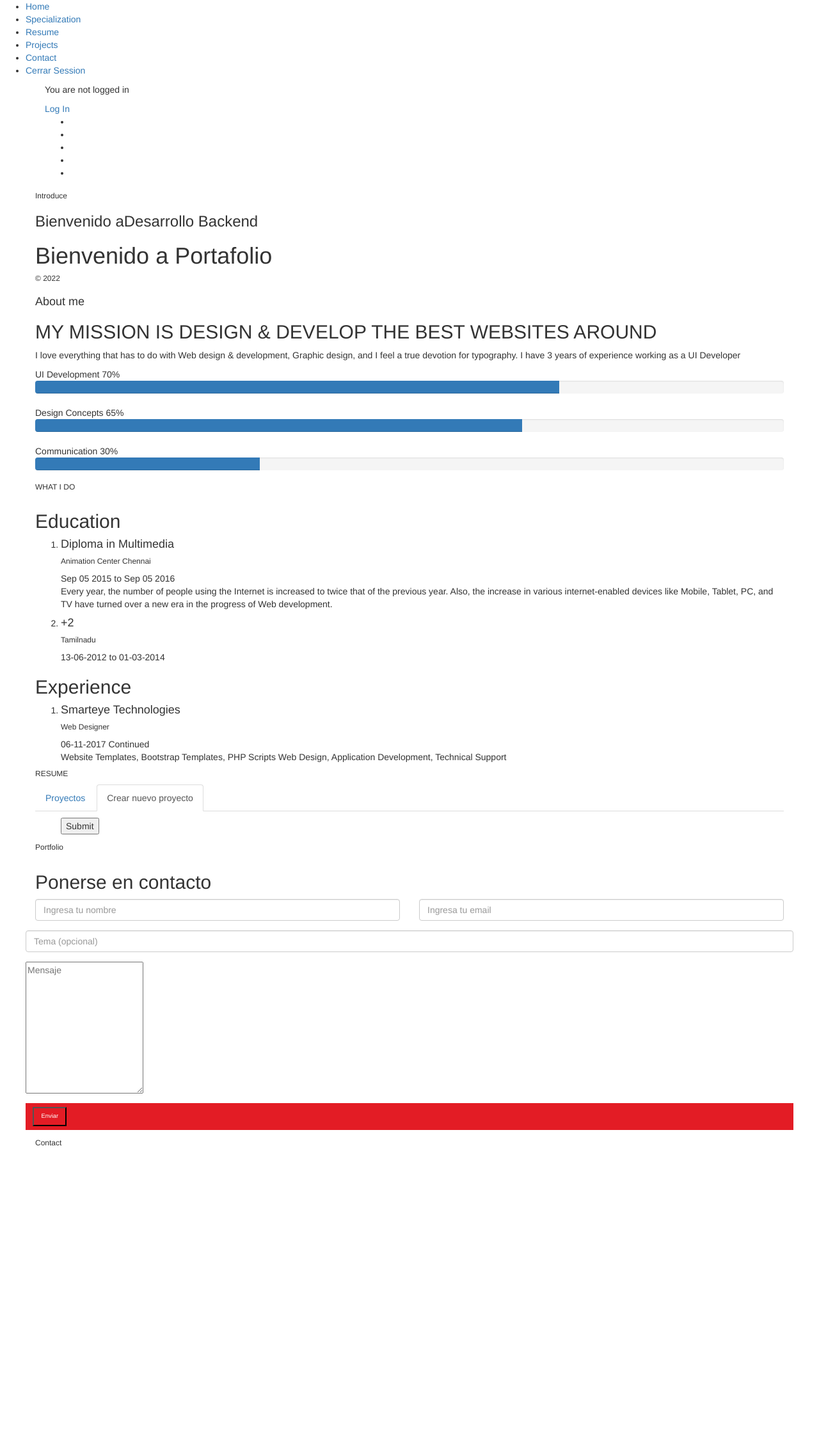
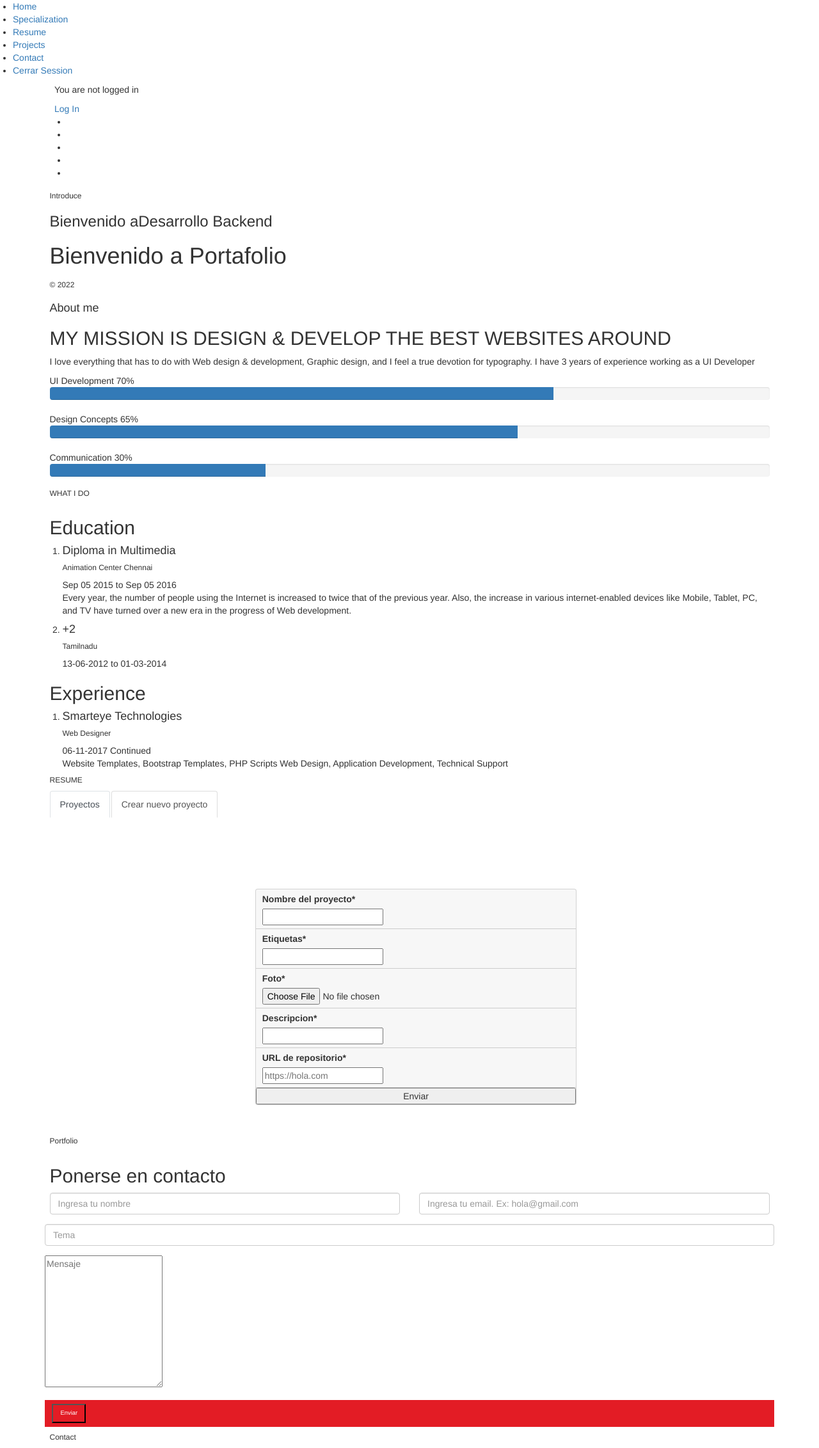
Before and after one commit to RenatoCespedes/portafolio, a Django app: page /list in a window 1280 px wide, after a click on "Crear nuevo proyecto". Shown: the whole page at 64% size. Before the commit the page ends 1791 px from the top, so only its background shows below. Run offline with Django 4.2, Linux system fonts and the light colour scheme; some libraries are stand-ins or nearby versions.

Commit message:
template html que contiene el portafolio del usuario

```diff
--- a/proyectos/templates/profile.html
+++ b/proyectos/templates/profile.html
@@ -1,3 +1,8 @@
+{% extends 'base.html' %}
+{%block meta%}
+<!-- <meta http-equiv="refresh" content="2"> -->
+{%endblock meta%}
+{% block title %}<title>Perfil</title> {% endblock title %}
 {% block content %}
 {% load static %}
 {%block mycss %}
@@ -12,6 +17,26 @@
         color: #fff;
         font-size: .9375rem;
         text-transform: capitalize; }
+    .form {
+            background:rgba(#298fde,.9);
+            padding: 10px;
+            max-width:800px;
+            margin:40px auto;
+            border-radius:4px;
+            box-shadow:0 4px 10px 4px rgba(#13232f,.3);
+          }
+    .letter-color-1{
+        color: #fff;
+    }
+
+.container-proper{
+    width: 50%;
+  padding-right: var(--bs-gutter-x, 0.75rem);
+  padding-left: var(--bs-gutter-x, 0.75rem);
+  margin-right: auto;
+  margin-left: auto;
+}
+
 </style>
 {%endblock mycss%}
 
@@ -46,20 +71,7 @@
 
                                 {% endif %}
                             </div>
-                            <!-- {% if request.user.is_authenticated %}
 
-                            {% endif %} -->
-                            <!-- <div>
-                                <a class="menu_trigger" href="#">menu</a>
-                                <nav id="nav">
-                                    <ul>
-                                        <li><a class="active" href="index.html">Home</a></li>
-                                        <li><a href="myskills.html">My skills</a></li>
-                                        <li><a href="Portfolio.html">Portfolio</a></li>
-                                        <li><a href="Contact.html">Contact</a></li>
-                                    </ul>
-                                </nav>
-                            </div> -->
                             <div class="social-media">
                                 <ul>
                                     <li><a><i class="flaticon-facebook"></i></a></li>
@@ -240,34 +252,86 @@
                                         <div class="tab-pane fade show active" id="free" role="tabpanel" aria-labelledby="free-template">
                                             <div class="content-list">
                                                 <ol>
-
                                                     {% for object in data %}
-                                                    <li> {{object.id}}
+                                                        {% if object.usuarios.id == user.id %}
+                                                        <li>
                                                             <div class="_ok-vd_zs">
                                                                 <figure>
-                                                                <img src="{{object.foto}}" width="121.33" height="75.92"/>
+                                                                    <img src="{{object.foto.url}}" width="500" height="210"/>
                                                                     <div class="inner-content">
                                                                         <a href="/{{user.username}}/element/{{object.id}}">Ver detalles</a>
                                                                     </div>
                                                                 </figure>
                                                             </div>
                                                         </li>
+                                                        {%endif%}
                                                     {% endfor %}
                                                 </ol>
                                             </div>
                                         </div>
                                         <!-- ------------***----------- -->
+                                        {%if user.username == request.user.username %}
                                         <div class="tab-pane fade " id="premium" role="tabpanel" aria-labelledby="premium-template">
                                             <div class="content-list">
                                                 <ol>
-                                                    <form action = "" method = "POST">
+                                                    <div class="container-proper">
+                                                    <div class="form">
+                                                        <div id="signup">
+                                                            <h2 class="letter-color-1">Registrar Proyecto</h2>
+
+                                                            <form action = "{% url 'profile' user.username %}" method = "POST" enctype="multipart/form-data">
                                                                 {% csrf_token %}
-                                                        {{form.as_p  }}
-                                                        <input type="submit" value="Submit">
+                                                                <div class="card ">
+                                                                    <div class="field-wrap  card-header">
+                                                                        <label class="letter-color">
+                                                                        Nombre del proyecto<span class="req">*</span>
+                                                                        </label>
+                                                                        <div class="">
+                                                                        <input type="text" id="titulo" name="titulo" required autocomplete="off" />
+                                                                        </div>
+                                                                    </div>
+
+                                                                    <div class="field-wrap  card-header">
+                                                                        <label class="letter-color">
+                                                                        Etiquetas<span class="req">*</span>
+                                                                        </label>
+                                                                        <div>
+                                                                            <input type="text" name="tags" required autocomplete="off"/>
+                                                                        </div>
+                                                                    </div>
+
+                                                                    <div class="field-wrap  card-header">
+                                                                        <label class="letter-color">
+                                                                            Foto<span class="req">*</span>
+                                                                        </label>
+                                                                        <div><input class="letter-color" type="file" name="foto" accept="image/*" required id="id_foto"></div>
+                                                                    </div>
+                                                                    <div class="field-wrap  card-header">
+                                                                        <label class="letter-color">
+                                                                            Descripcion<span class="req">*</span>
+                                                                        </label>
+                                                                        <div><input type="text" name="descripcion" required autocomplete="off"/></div>
+                                                                    </div>
+
+                                                                    <div class="field-wrap  card-header">
+                                                                    <label class="letter-color">
+                                                                        URL de repositorio<span class="req">*</span>
+                                                                    </label>
+                                                                    <div><input type="text" placeholder="https://hola.com" name="repo_url" required autocomplete="off"/></div>
+                                                                    </div>
+
+                                                                    <input type="submit" class="form-button button-l send" value="Enviar">
+
+                                                                </div>
                                                             </form>
+
+                                                        </div><!-- tab-content -->
+                                                    </div>
+                                                </div>
                                                 </ol>
                                             </div>
                                         </div>
+                                        {%endif%}
                                         <!-- ------------***----------- -->
 
                                     </div>
@@ -293,27 +357,27 @@
                     <div class="row">
                         <div class="col-12">
 
-                            <form method="post">
+                            <form action="{% url 'profile' user.username %}" method="post">
                                 {% csrf_token %}
                                 <div class="row">
                                     <div class="col-md-6 col-sm-12 col-xs-12">
                                         <div class="form-group">
-                                            <input class="form-control" name="nombre" type="text" required="name" placeholder="Ingresa tu nombre">
+                                            <input class="form-control" name="nombre" type="text" required placeholder="Ingresa tu nombre">
                                         </div>
                                     </div>
                                     <div class="col-md-6 col-sm-12 col-xs-12">
                                         <div class="form-group">
-                                            <input class="form-control" name="correo" type="text" required="email" placeholder="Ingresa tu email">
+                                            <input class="form-control" name="correo" type="email" required placeholder="Ingresa tu email. Ex: hola@gmail.com">
                                         </div>
                                     </div>
                                     <div class="col-12">
                                         <div class="form-group">
-                                            <input class="form-control" name="tema" type="text" required="subject" placeholder="Tema (opcional)">
+                                            <input class="form-control" name="tema" type="text" required placeholder="Tema">
                                         </div>
                                     </div>
                                     <div class="col-12">
                                         <div class="form-group">
-                                            <textarea class="" cals="40" rows="10" name="mensaje" type="text" placeholder="Mensaje"></textarea>
+                                            <textarea class="" cals="40" rows="10" name="mensaje" type="text" required placeholder="Mensaje"></textarea>
                                         </div>
                                     </div>
 
@@ -331,6 +395,7 @@
                             </div>
                         </div>
                     </div>
+                    <!-- <a href="javascript:location.reload(true)">Refresh this Page</a> -->
                 </div>
             </section>
             <!-- =================================********================================= -->
```
Lines whose indentation alone changed are shown as unchanged.
